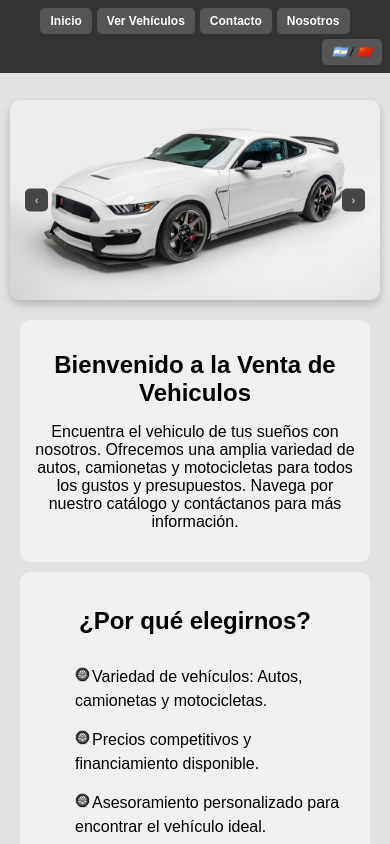
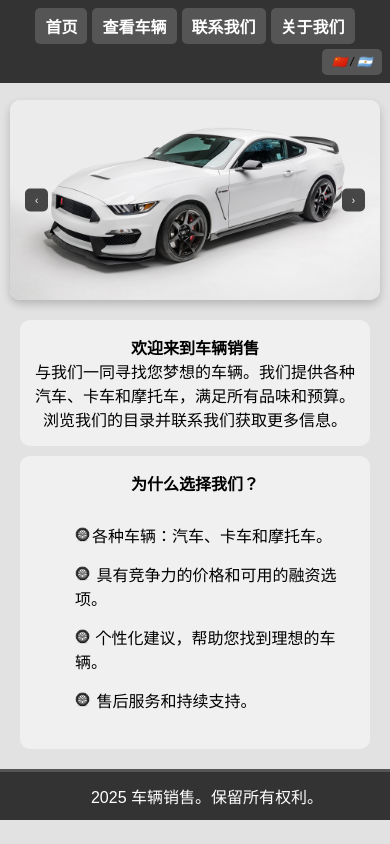
Before and after one commit to TuMachGalan/TrabajoIntegradorULP, a plain HTML site: page index.html in a window 390 px wide. Both pictures are taken after a click on the button "🇦🇷 / 🇨🇳". Shown: the top 844 px of the page. Drawn offline with Linux system fonts and the light colour scheme.

Commit message:
agregado del idioma chino ajjaja

```diff
--- a/index.html
+++ b/index.html
@@ -12,10 +12,10 @@
   <body>
     <nav>
       <div class="navecacion">
-        <a href="./index.html"> <button>Inicio</button></a>
-        <a href="./productos.html"> <button>Ver Vehículos</button></a>
-        <a href="./contacto.html"><button>Contacto</button></a>
-        <a href="./nosotros.html"><button>Nosotros</button></a>
+        <a href="./index.html"> <button class="chino"  data-es="Inicio" data-cn="首页">Inicio</button></a>
+        <a href="./productos.html"> <button class="chino" data-es="Ver Vehículos" data-cn="查看车辆">Ver Vehículos</button></a>
+        <a href="./contacto.html"><button class="chino" data-es="Contacto" data-cn="联系我们" >Contacto</button></a>
+        <a href="./nosotros.html"><button class="chino" data-es="Nosotros" data-cn="关于我们">Nosotros</button></a>
         <button class="swich"><i>🇦🇷 / 🇨🇳</i></button>
       </div>
     </nav>
@@ -47,8 +47,12 @@
       </div>
 
       <div class="inicio">
-        <h1>Bienvenido a la Venta de Vehiculos</h1>
-        <p>
+        <h1 class="chino" data-es="Bienvenido a la Venta de Vehiculos" data-cn="欢迎来到车辆销售">Bienvenido a la Venta de Vehiculos</h1>
+        <p class="chino" data-es="Encuentra el vehiculo de tus sueños con nosotros. Ofrecemos una amplia
+        variedad de autos, camionetas y motocicletas para todos los gustos y
+        presupuestos. Navega por nuestro catálogo y contáctanos para más
+        información."
+         data-cn="与我们一同寻找您梦想的车辆。我们提供各种汽车、卡车和摩托车，满足所有品味和预算。浏览我们的目录并联系我们获取更多信息。">
           Encuentra el vehiculo de tus sueños con nosotros. Ofrecemos una amplia
           variedad de autos, camionetas y motocicletas para todos los gustos y
           presupuestos. Navega por nuestro catálogo y contáctanos para más
@@ -57,38 +61,51 @@
       </div>
 
       <div class="info">
-        <h2>¿Por qué elegirnos?</h2>
+        <h2 class="chino" data-es="¿Por qué elegirnos?" data-cn="为什么选择我们？">¿Por qué elegirnos?</h2>
         <ul>
           <li>
             <img
               src="./recursos/icon/wheel.png"
               alt="rueda"
               srcset=""
-            />Variedad de vehículos: Autos, camionetas y motocicletas.
+            /><span class="chino" data-es="Variedad de vehículos: Autos, camionetas y motocicletas."
+                data-cn="各种车辆：汽车、卡车和摩托车。" >Variedad de vehículos: Autos, camionetas y motocicletas.</span>
+
           </li>
           <li>
-            <img src="./recursos/icon/wheel.png" alt="rueda" srcset="" />Precios
-            competitivos y financiamiento disponible.
+            <img src="./recursos/icon/wheel.png" alt="rueda" srcset="" />
+            <span class="chino" data-es="Precios competitivos y financiamiento disponible."
+                data-cn="具有竞争力的价格和可用的融资选项。"
+            >Precios competitivos y financiamiento disponible.</span>
           </li>
           <li>
             <img
               src="./recursos/icon/wheel.png"
               alt="rueda"
               srcset=""
-            />Asesoramiento personalizado para encontrar el vehículo ideal.
+            />
+            <span class="chino" data-es="Asesoramiento personalizado para encontrar el vehículo ideal."
+                data-cn="个性化建议，帮助您找到理想的车辆。">
+              Asesoramiento personalizado para encontrar el vehículo ideal.
+            </span>
           </li>
           <li>
             <img
               src="./recursos/icon/wheel.png"
               alt="rueda"
               srcset=""
-            />Servicio postventa y garantía en todos nuestros vehículos.
+            />
+              <span class="chino" data-es="Servicio postventa y soporte continuo."
+                  data-cn="售后服务和持续支持。"
+              >Servicio postventa y soporte continuo.</span>
           </li>
         </ul>
       </div>
     </div>
     <footer class="footer">
-      <p>&copy; 2024 Venta de Vehiculos. Todos los derechos reservados.</p>
+      <p class="chino" data-es="2025 Venta de Vehiculos. Todos los derechos reservados."
+      data-cn="2025 车辆销售。保留所有权利。"
+      >&copy; 2025 Venta de Vehiculos. Todos los derechos reservados.</p>
     </footer>
 
     <script src="./recursos/js/carrusel.js"></script>
--- a/recursos/css/style.css
+++ b/recursos/css/style.css
@@ -192,3 +192,14 @@ nav button {
   color: rgb(255, 255, 255);
   text-decoration: none;
 }
+.idioma-chino .chino[data-es]::after {
+  content: attr(data-cn);
+}
+
+.idioma-chino .chino[data-es] {
+  font-size: 0;
+}
+
+.idioma-chino .chino[data-es]::after {
+  font-size: initial;
+}
--- a/recursos/js/carrusel.js
+++ b/recursos/js/carrusel.js
@@ -3,7 +3,7 @@ document.addEventListener("DOMContentLoaded", function () {
 
   if (contenedorCarrusel) {
     const carrusel = contenedorCarrusel.querySelector(".carrusel");
-    const items = carrusel.querySelectorAll(".carrusel-item");
+    const items = Array.from(carrusel.querySelectorAll(".carrusel-item"));
     const prevBtn = contenedorCarrusel.querySelector(".carrusel-anterior");
     const nextBtn = contenedorCarrusel.querySelector(".carrusel-siguiente");
 
@@ -40,4 +40,19 @@ document.addEventListener("DOMContentLoaded", function () {
 
     actualizarCarrusel();
   }
-});
+
+
+
+
+    //coso pa el chino cochino
+
+    const switchBtn = document.querySelector(".swich");
+
+    switchBtn.addEventListener("click", function () {
+      // Seleccionar el body y toggle una clase
+      document.body.classList.toggle("idioma-chino");
+
+      // Cambiar banderas
+      const switchText = switchBtn.querySelector("i");
+      switchText.textContent = document.body.classList.contains("idioma-chino") ? "🇨🇳 / 🇦🇷" : "🇦🇷 / 🇨🇳";});
+  });
```
